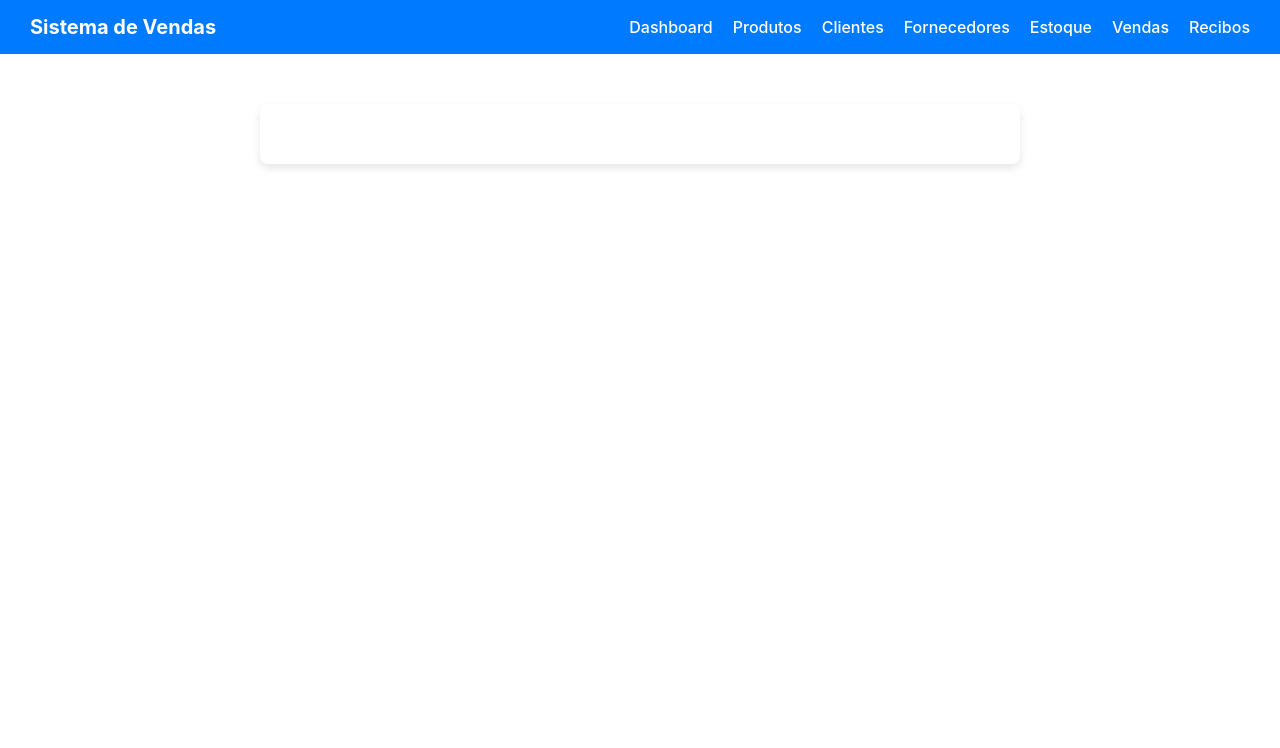
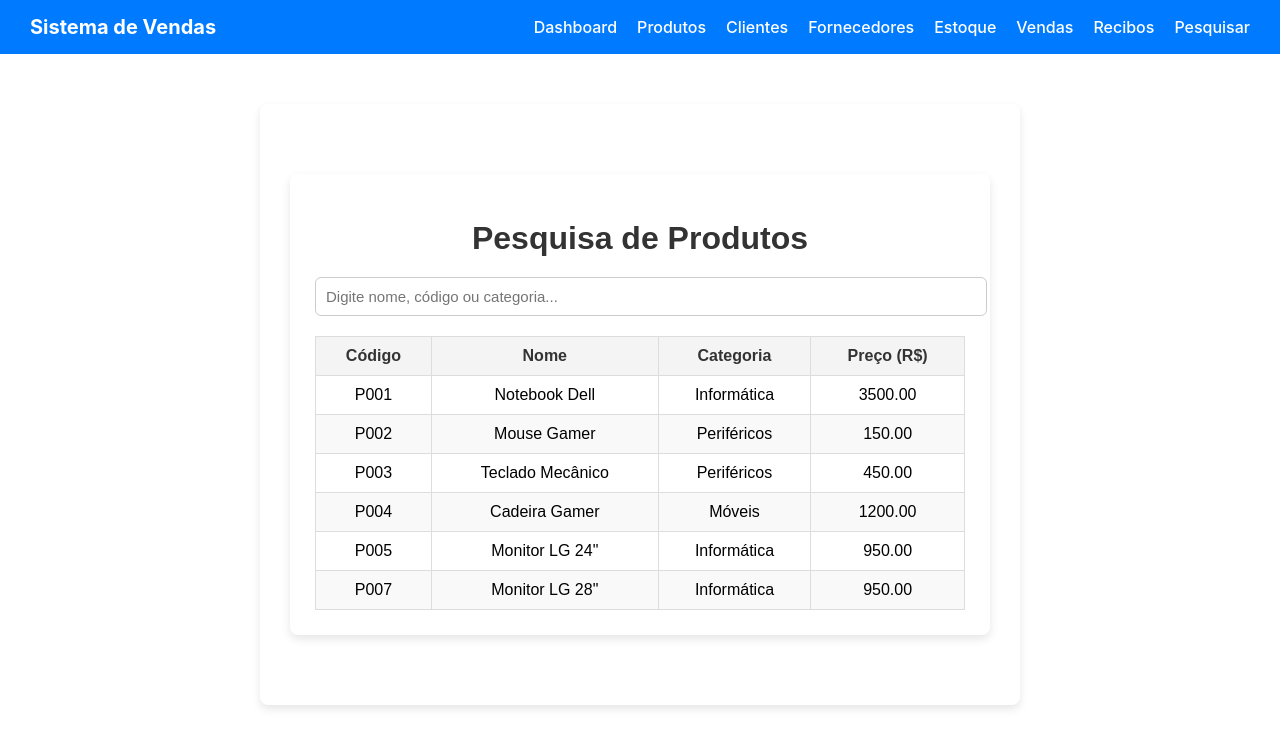
Before and after one commit to luismachadoprusch-bot/Vendas, a React (Create React App) app in the folder vendas-simples/: page /pesquisar in a window 1280 px wide. Shown: the top 748 px of the page. Built offline with nearby package versions, Linux system fonts and the light colour scheme.

Commit message:
fecture: PesquisarProdutos

```diff
--- a/vendas-simples/src/App.js
+++ b/vendas-simples/src/App.js
@@ -6,6 +6,7 @@ import CadastroFornecedores from './CadastroFornecedores';
 import ControleEstoque from './ControleEstoque';
 import RegistroVendas from './RegistroVendas';
 import EmissaoRecibos from './EmissaoRecibos';
+import PesquisaProdutos from './PesquisaProdutos';
 import './App.css';
 
 function Navbar() {
@@ -20,6 +21,7 @@ function Navbar() {
         <Link to="/estoque">Estoque</Link>
         <Link to="/vendas">Vendas</Link>
         <Link to="/recibos">Recibos</Link>
+        <Link to="/pesquisar">Pesquisar</Link>
       </div>
     </nav>
   );
@@ -46,6 +48,7 @@ function App() {
           <Route path="/estoque" element={<ControleEstoque />} />
           <Route path="/vendas" element={<RegistroVendas />} />
           <Route path="/recibos" element={<EmissaoRecibos />} />
+          <Route path="/pesquisar" element={<PesquisaProdutos />} />
         </Routes>
       </div>
     </Router>
--- /dev/null
+++ b/vendas-simples/src/PesquisaProdutos.css
@@ -0,0 +1,45 @@
+.container-pesquisa {
+  max-width: 800px;
+  margin: 40px auto;
+  padding: 25px;
+  background-color: #fff;
+  border-radius: 8px;
+  box-shadow: 0px 4px 10px rgba(0,0,0,0.1);
+  font-family: Arial, sans-serif;
+}
+
+h1 {
+  text-align: center;
+  margin-bottom: 20px;
+  color: #333;
+}
+
+.input-pesquisa {
+  width: 100%;
+  padding: 10px;
+  margin-bottom: 20px;
+  border-radius: 6px;
+  border: 1px solid #ccc;
+  font-size: 15px;
+}
+
+.tabela-pesquisa {
+  width: 100%;
+  border-collapse: collapse;
+}
+
+.tabela-pesquisa th,
+.tabela-pesquisa td {
+  padding: 10px;
+  border: 1px solid #ddd;
+  text-align: center;
+}
+
+.tabela-pesquisa th {
+  background-color: #f4f4f4;
+  color: #333;
+}
+
+.tabela-pesquisa tr:nth-child(even) {
+  background-color: #f9f9f9;
+}
--- /dev/null
+++ b/vendas-simples/src/PesquisaProdutos.js
@@ -0,0 +1,65 @@
+import React, { useState } from 'react';
+import './PesquisaProdutos.css';
+
+function PesquisaProdutos() {
+  // Produtos de exemplo
+  const [produtos] = useState([
+    { codigo: 'P001', nome: 'Notebook Dell', categoria: 'Informática', preco: 3500 },
+    { codigo: 'P002', nome: 'Mouse Gamer', categoria: 'Periféricos', preco: 150 },
+    { codigo: 'P003', nome: 'Teclado Mecânico', categoria: 'Periféricos', preco: 450 },
+    { codigo: 'P004', nome: 'Cadeira Gamer', categoria: 'Móveis', preco: 1200 },
+    { codigo: 'P005', nome: 'Monitor LG 24"', categoria: 'Informática', preco: 950 },
+    { codigo: 'P007', nome: 'Monitor LG 28"', categoria: 'Informática', preco: 950 },
+
+  ]);
+
+  const [busca, setBusca] = useState('');
+
+  // Filtro dinâmico
+  const produtosFiltrados = produtos.filter((p) =>
+    p.nome.toLowerCase().includes(busca.toLowerCase()) ||
+    p.codigo.toLowerCase().includes(busca.toLowerCase()) ||
+    p.categoria.toLowerCase().includes(busca.toLowerCase())
+  );
+
+  return (
+    <div className="container-pesquisa">
+      <h1>Pesquisa de Produtos</h1>
+
+      <input
+        type="text"
+        placeholder="Digite nome, código ou categoria..."
+        value={busca}
+        onChange={(e) => setBusca(e.target.value)}
+        className="input-pesquisa"
+      />
+
+      {produtosFiltrados.length === 0 ? (
+        <p>Nenhum produto encontrado.</p>
+      ) : (
+        <table className="tabela-pesquisa">
+          <thead>
+            <tr>
+              <th>Código</th>
+              <th>Nome</th>
+              <th>Categoria</th>
+              <th>Preço (R$)</th>
+            </tr>
+          </thead>
+          <tbody>
+            {produtosFiltrados.map((produto, index) => (
+              <tr key={index}>
+                <td>{produto.codigo}</td>
+                <td>{produto.nome}</td>
+                <td>{produto.categoria}</td>
+                <td>{produto.preco.toFixed(2)}</td>
+              </tr>
+            ))}
+          </tbody>
+        </table>
+      )}
+    </div>
+  );
+}
+
+export default PesquisaProdutos;
```
